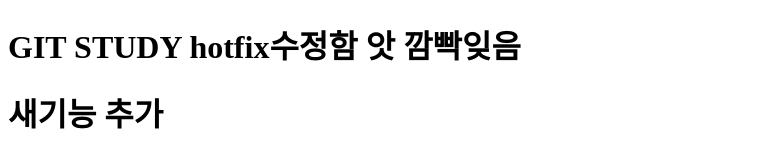
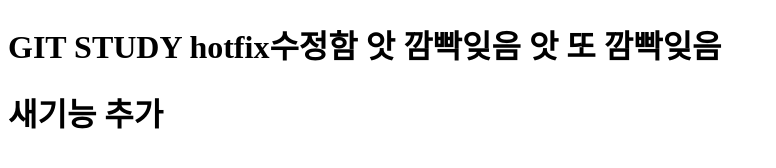
Before and after one commit to eorjs37/gitstudy, a plain HTML site: page index.html in a window 1280 px wide. Shown: the whole page, without its empty margins (0-776 px from the left). Drawn offline with Linux system fonts and the light colour scheme.

Commit message:
버그 수정

```diff
--- a/index.html
+++ b/index.html
@@ -11,6 +11,7 @@
         GIT STUDY
         hotfix수정함
         앗 깜빡잊음
+        앗 또 깜빡잊음
     </h1>
     <h1>
         새기능 추가
```
